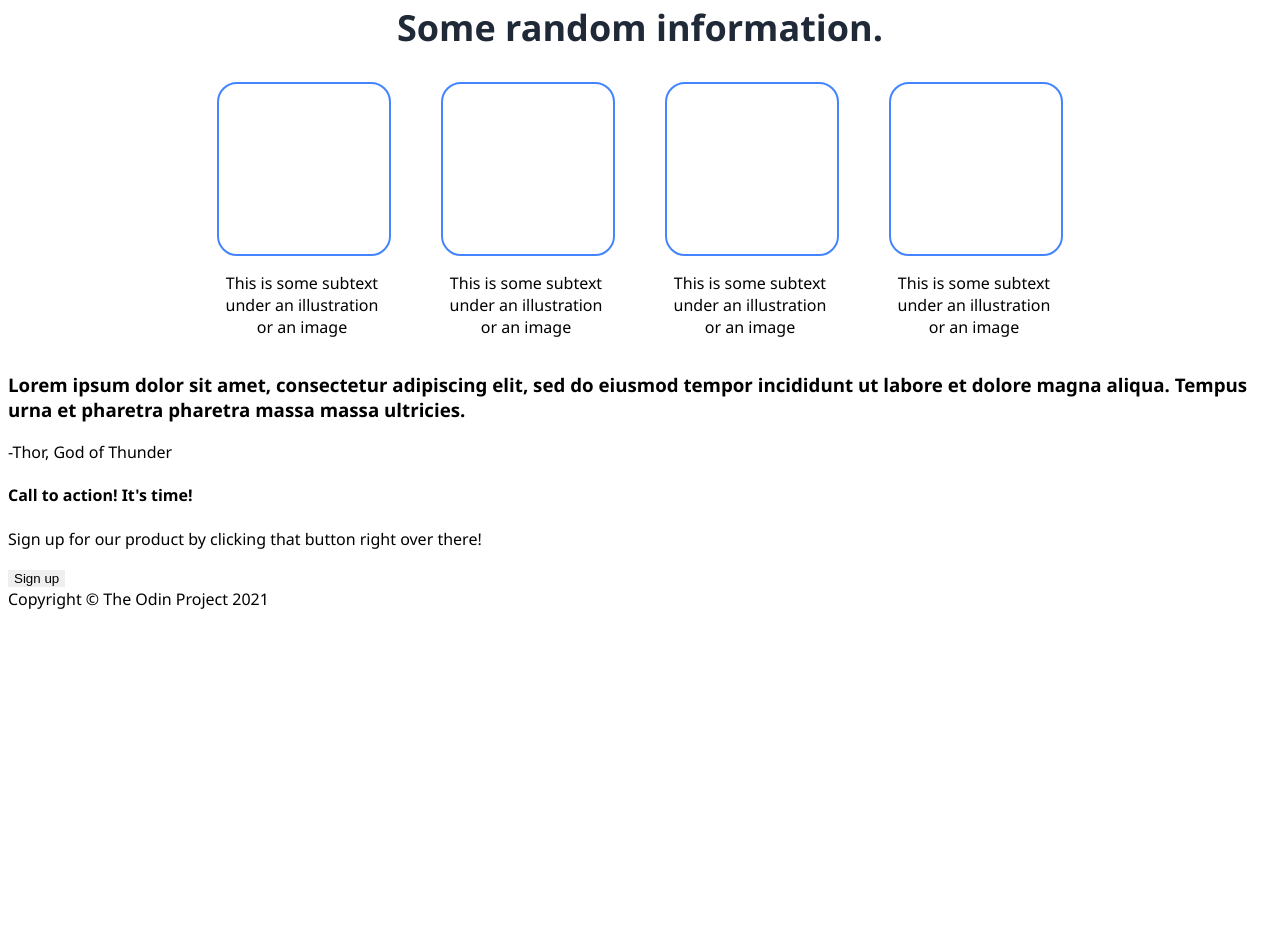
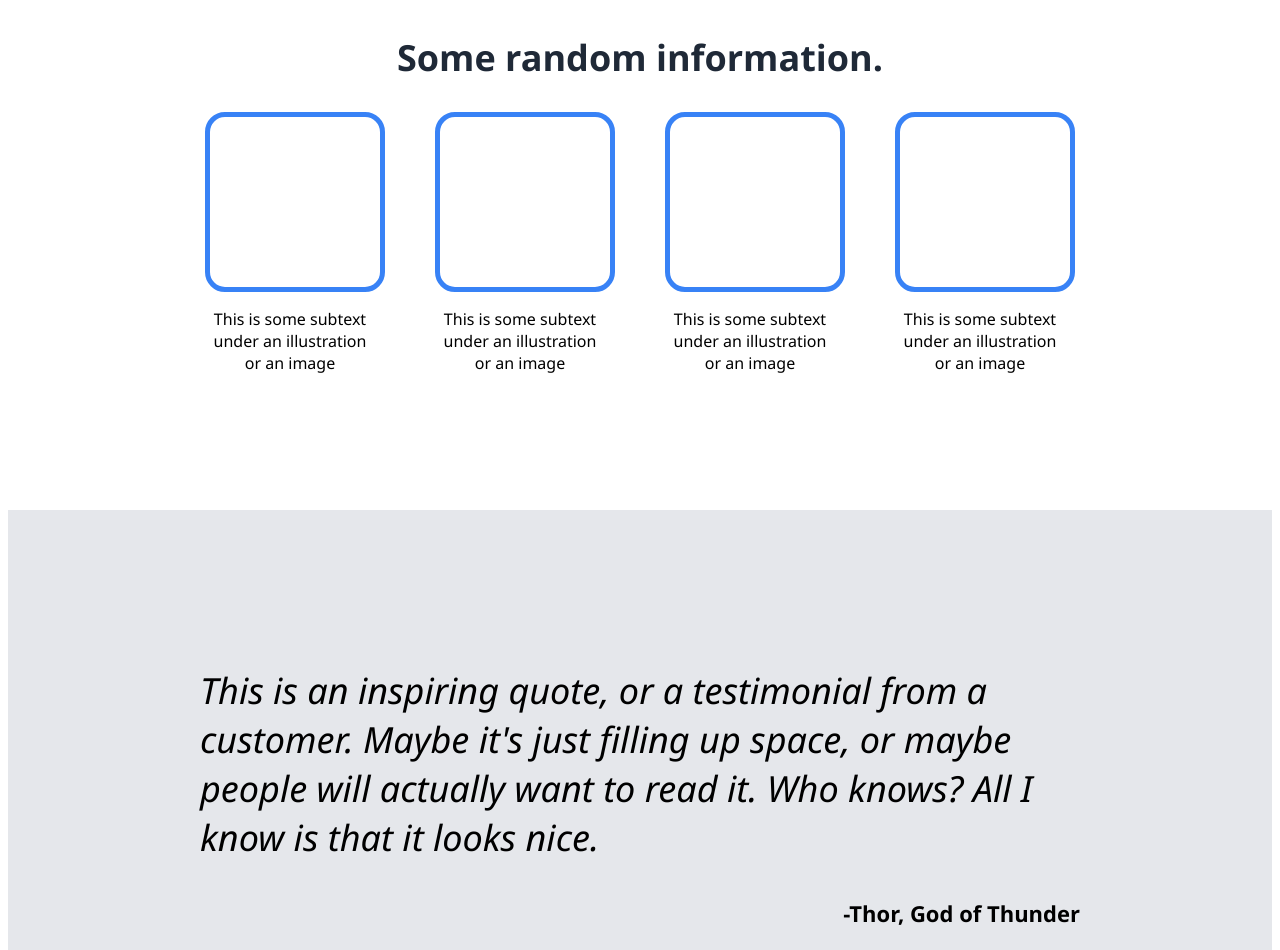
Before and after one commit to Steve-ShopHub/odin-landing-page, a plain HTML site: page index.html in a window 1280 px wide. Shown: the part 550-1500 px from the top of the page. Before the commit the page ends 1168 px from the top, so only its background shows below. Drawn offline with Linux system fonts and the light colour scheme.

Commit message:
Complete structure and style of section-three and start section four

```diff
--- a/index.html
+++ b/index.html
@@ -57,14 +57,18 @@
     </div>
 
     <div class="section-three">
-      <h3 class="quote">Lorem ipsum dolor sit amet, consectetur adipiscing elit, sed do eiusmod tempor incididunt ut labore et dolore magna aliqua. Tempus urna et pharetra pharetra massa massa ultricies.</h3>
+      <div class="section-three-container">
+      <h3 class="quote">This is an inspiring quote, or a testimonial from a customer. Maybe it's just filling up space, or maybe people will actually want to read it. Who knows? All I know is that it looks nice.</h3>
       <div class="quote-author">-Thor, God of Thunder</div>
+      </div>
     </div>
 
     <div class="section-four">
       <div class="CTA-container">
+        <div class="text-container-four">
         <h4>Call to action! It's time!</h4>
         <p> Sign up for our product by clicking that button right over there!</p>
+        </div>
         <button>Sign up</button>
       </div>
     </div>
--- a/style.css
+++ b/style.css
@@ -8,9 +8,6 @@ body {
 
 /* header start */
 
-* {
-    border: red solid 0px;
-}
 
 header,
 .section-one {
@@ -96,7 +93,7 @@ margin-bottom: 0px;
     width: 125px;
     height: 38px;
     border-radius: 8px;
-    background-color: #4485ff;
+    background-color: #3882F6;
     color: white;
     font-weight: bold;
     font-size: 18px;
@@ -122,7 +119,10 @@ h1 {
 /* section-two start */
 
 
-
+.section-two {
+    margin-top: 60px;
+    margin-bottom: 120px;
+}
 
 h2 {
     font-size: 36px;
@@ -139,7 +139,7 @@ h2 {
 }
 
 .image-with-subtext .placeholder {
-    border: solid #4485ff 2px;
+    border: solid #3882F6 5px;
     border-radius: 20px;
     width: 170px;
     height: 170px;
@@ -152,3 +152,58 @@ h2 {
 
 
 /* section-three start */
+
+h3 {
+    font-size: 36px;
+    font-style: italic;
+    font-weight: 300;
+}
+.section-three {
+    display: flex;
+    flex-direction: column;
+    background-color: #E5E7EB;
+    align-items: center;
+    padding: 120px;
+}
+
+.quote-author {
+    font-weight: bold;
+    text-align: end;
+    font-size: 22px;
+}
+
+.section-three-container {
+    width: 880px;
+}
+
+
+/* section-four start */
+
+.section-four {
+    display: flex;
+    justify-content: center;
+    align-items: center;
+    padding: 120px;
+}
+
+.CTA-container {
+    display: flex;
+    justify-content: space-around;
+    flex-shrink: 1;
+    gap: 280px;
+    background-color: #3882F6;
+    border-radius: 20px;
+    color: #E5E7EB;
+    width: 1030px;
+    padding: 50px 80px;
+}
+
+.text-container-four {
+    flex-direction: column;
+    flex-shrink: 0;
+    width: auto;
+}
+
+.section-four button {
+    margin-right: 50px;
+}
```
